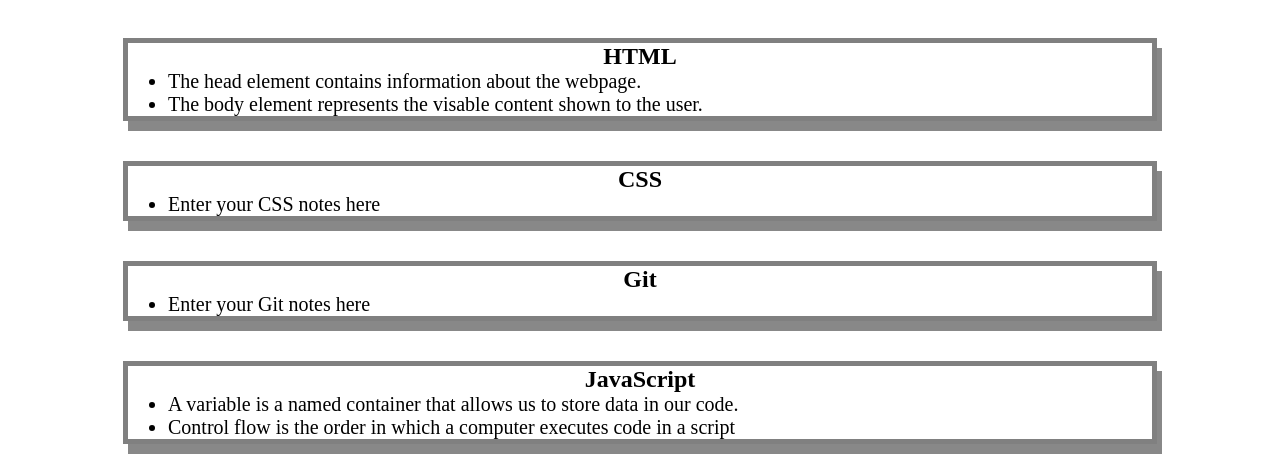
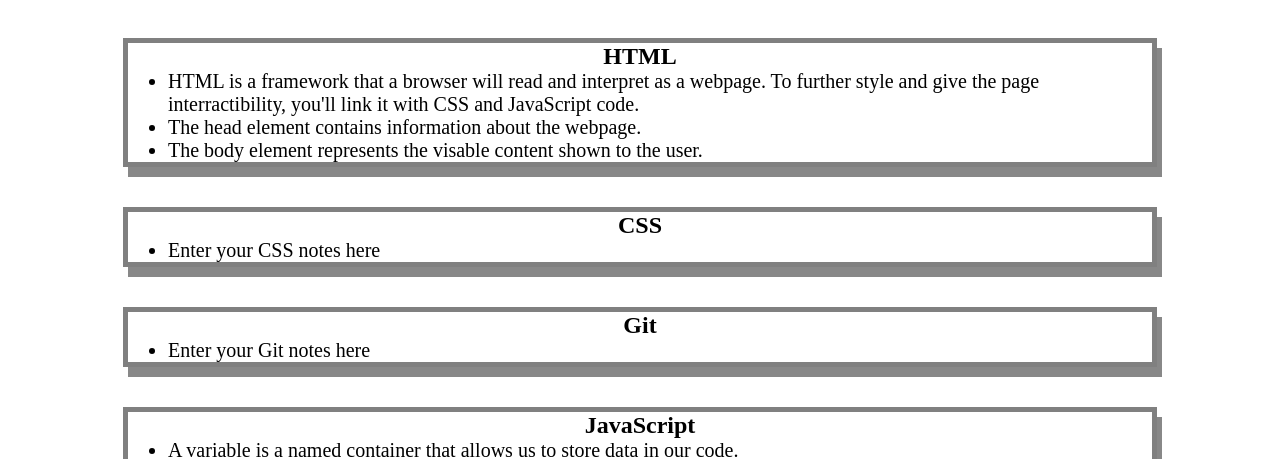
Before and after one commit to BenJR546/prework-study-guide, a plain HTML site: page index.html in a window 1280 px wide. Shown: the part 122-581 px from the top of the page. Drawn offline with Linux system fonts and the light colour scheme.

Commit message:
Update index.html

```diff
--- a/index.html
+++ b/index.html
@@ -17,6 +17,7 @@
       <section class="card" id="html-section">
         <h2>HTML</h2>
         <ul>
+          <li>HTML is a framework that a browser will read and interpret as a webpage. To further style and give the page interractibility, you'll link it with CSS and JavaScript code. </li>
           <li>The head element contains information about the webpage.</li>
           <li>The body element represents the visable content shown to the user.</li>
           </ul>
```
